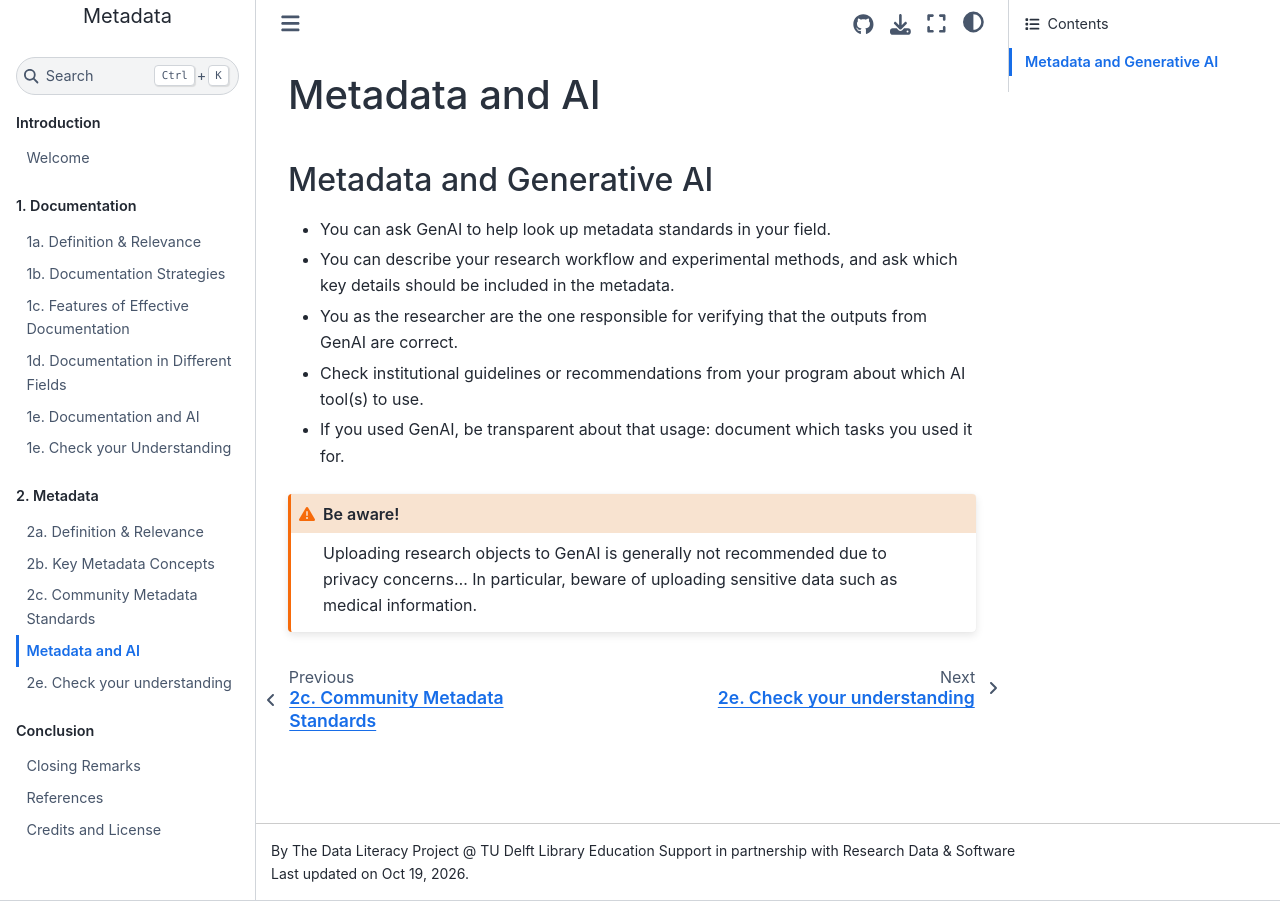
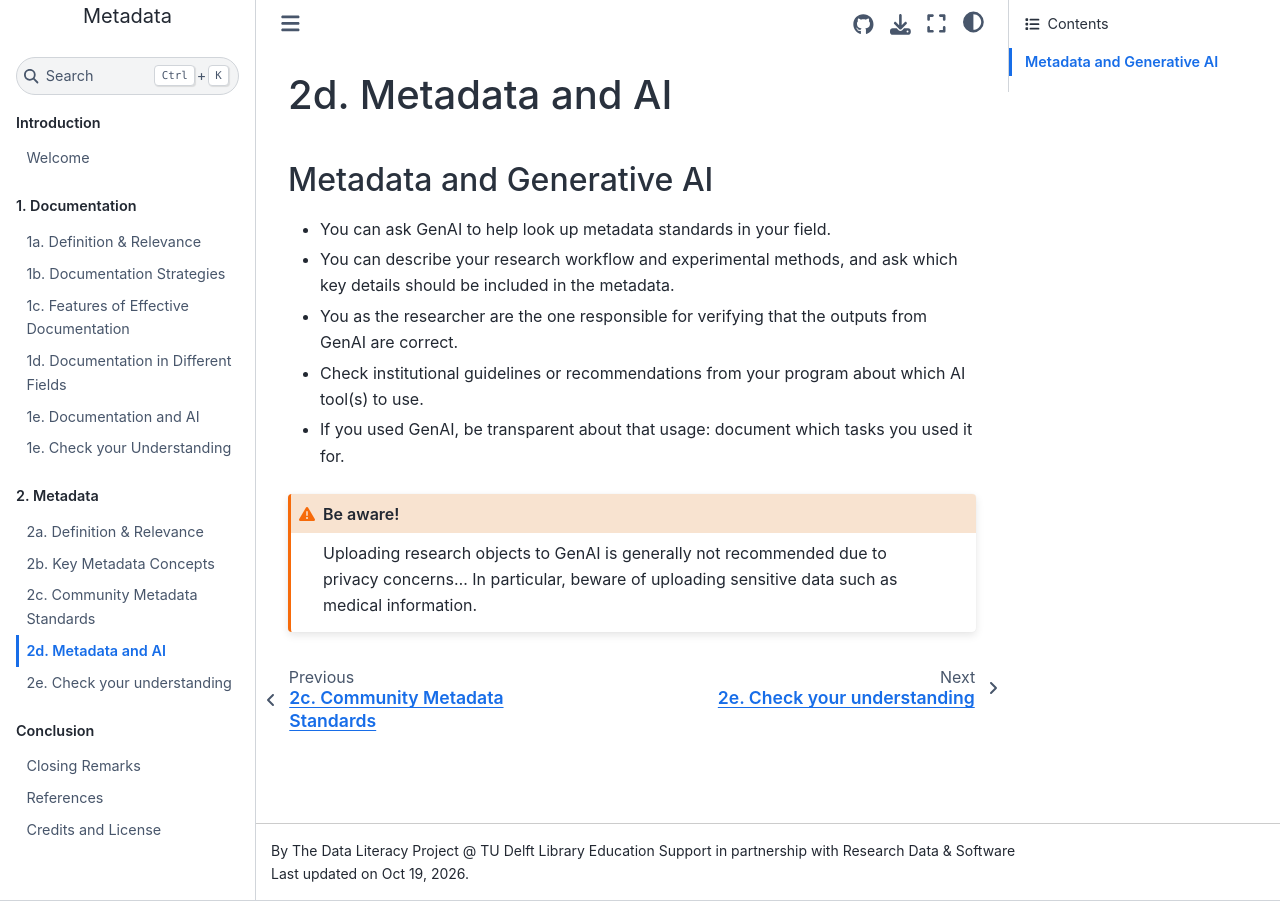
Before and after one commit to tu-delft-library/Documentation_and_Metadata, a Jupyter Book: the page built from book/2d-metadata-and-AI.md, in a window 1280 px wide. Built offline with Jupyter Book 1.0.4 settings and Sphinx 7.4.7 and the Sphinx Book theme 1.1.4, drawn with Linux system fonts in a browser that asks for light colours; comment, search, counter and statistics services are not loaded.

```diff
--- a/book/2d-metadata-and-AI.md
+++ b/book/2d-metadata-and-AI.md
@@ -1,4 +1,4 @@
-# Metadata and AI
+# 2d. Metadata and AI
 
 ## Metadata and Generative AI
 
```
